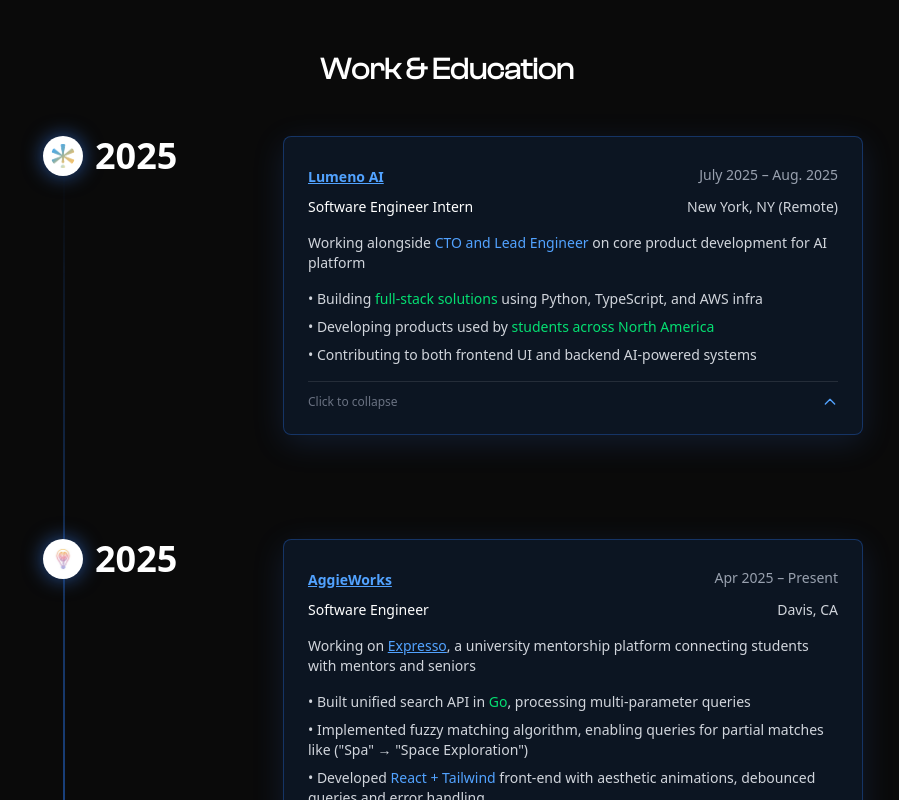
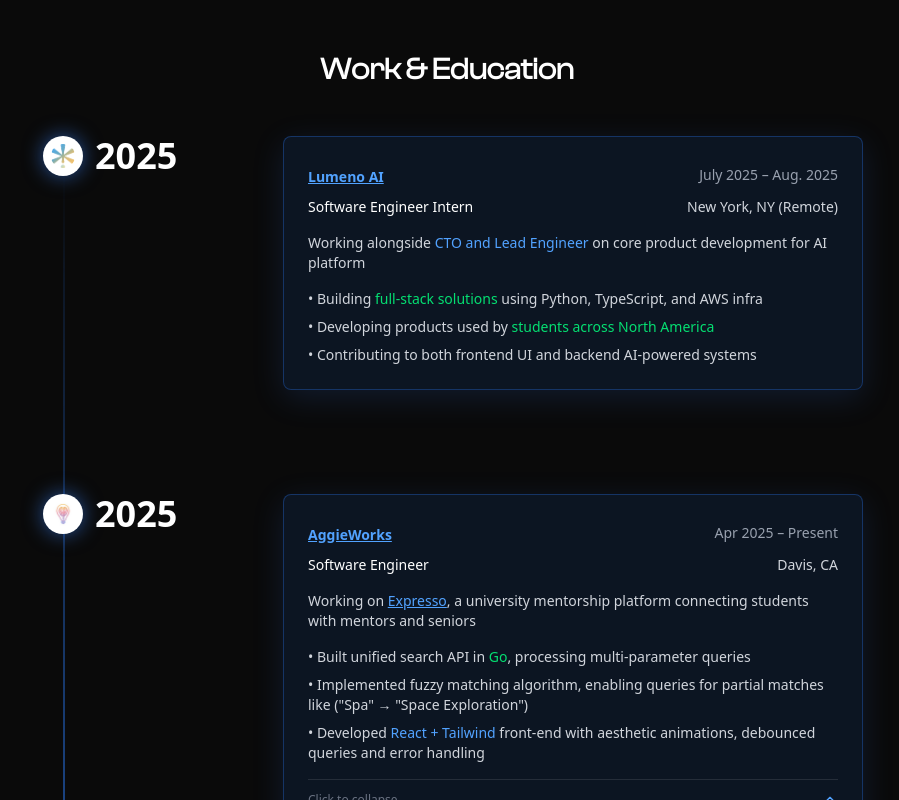
Before and after one commit to DommyMM/portfolio, a Next.js app: page / in a window 1280 px wide. Shown: the part 1360-2160 px from the top of the page, without its empty margins (193-1092 px from the left). Built offline with nearby package versions, Linux system fonts and the light colour scheme.

Commit message:
rename navbar, timeline animation

```diff
--- a/src/components/Navbar.tsx
+++ b/src/components/Navbar.tsx
@@ -1,6 +1,6 @@
 "use client";
 
-import { Navbar, NavBody, NavItems, MobileNav, NavbarLogo, MobileNavHeader, MobileNavToggle, MobileNavMenu } from "@/components/ui/ResizableNavbar";
+import { Navbar, NavBody, NavItems, MobileNav, NavbarLogo, MobileNavHeader, MobileNavToggle, MobileNavMenu } from "@/components/ui/FloatingNavbar";
 import { ToggleButton } from "@/components/ui/Button";
 import { useState } from "react";
 
--- a/src/components/ui/Timeline.tsx
+++ b/src/components/ui/Timeline.tsx
@@ -21,7 +21,7 @@
     const containerRef = useRef<HTMLDivElement>(null)
     const [height, setHeight] = useState(0)
     const [itemProgress, setItemProgress] = useState<number[]>(new Array(data.length).fill(0))
-    const [expandedItems, setExpandedItems] = useState<Set<number>>(new Set())
+    const [expandedItems, setExpandedItems] = useState<Set<number>>(new Set([0])) // First item starts expanded
 
     useEffect(() => {
         if (ref.current) {
@@ -49,10 +49,10 @@
             })
             setItemProgress(newProgress)
 
-        // Auto-expand items when selection animation is triggered
-        const newExpanded = new Set<number>()
+            // Auto-expand items when selection animation is triggered (always include first item)
+            const newExpanded = new Set<number>([0]) // Always keep first item expanded
             newProgress.forEach((progress, index) => {
-            if (progress > 0.3) {
+                if (progress > 0.3 || index === 0) { // Always expand first item
                     newExpanded.add(index)
                 }
             })
@@ -62,6 +62,9 @@
     }, [scrollYProgress, data])
 
     const toggleExpanded = (index: number) => {
+        // Prevent collapsing the first item
+        if (index === 0) return
+
         const newExpanded = new Set(expandedItems)
         if (newExpanded.has(index)) {
             newExpanded.delete(index)
@@ -87,15 +90,57 @@
                 if (childProps.className === "expandable-content") {
                     return (
                         <motion.div
-                initial={{ height: 0, opacity: 0 }}
+                            initial={{
+                                height: 0,
+                                opacity: 0,
+                                scale: 0.95,
+                                transformOrigin: "top center"
+                            }}
                             animate={{
                                 height: expandedItems.has(index) ? "auto" : 0,
                                 opacity: expandedItems.has(index) ? 1 : 0,
+                                scale: expandedItems.has(index) ? 1 : 0.95,
                             }}
-                transition={{ duration: 0.3, ease: "easeInOut" }}
+                            transition={{
+                                duration: 0.4,
+                                ease: "easeOut",
+                                type: "spring",
+                                stiffness: 300,
+                                damping: 30
+                            }}
                             className="overflow-hidden"
                         >
-                {childProps.children}
+                            <motion.div
+                                initial={{ y: 20, opacity: 0 }}
+                                animate={{
+                                    y: expandedItems.has(index) ? 0 : 20,
+                                    opacity: expandedItems.has(index) ? 1 : 0,
+                                }}
+                                transition={{
+                                    duration: 0.3,
+                                    delay: expandedItems.has(index) ? 0.1 : 0,
+                                    ease: "easeOut"
+                                }}
+                            >
+                                {/* Stagger individual bullets */}
+                                {React.Children.map(childProps.children, (bullet, bulletIndex) => (
+                                    <motion.div
+                                        key={bulletIndex}
+                                        initial={{ x: -10, opacity: 0 }}
+                                        animate={{
+                                            x: expandedItems.has(index) ? 0 : -10,
+                                            opacity: expandedItems.has(index) ? 1 : 0,
+                                        }}
+                                        transition={{
+                                            duration: 0.3,
+                                            delay: expandedItems.has(index) ? 0.15 + (bulletIndex * 0.1) : 0,
+                                            ease: "easeOut"
+                                        }}
+                                    >
+                                        {bullet}
+                                    </motion.div>
+                                ))}
+                            </motion.div>
                         </motion.div>
                     )
                 }
@@ -187,7 +232,8 @@
                                     {/* Render the content with expansion handling */}
                                     {renderContentWithExpansion(item.content, index)}
 
-                    {/* Expand/Collapse button */}
+                                    {/* Expand/Collapse button - hide for first item */}
+                                    {index !== 0 && (
                                         <motion.div
                                             className="flex items-center justify-between mt-4 pt-3 border-t border-gray-600/30 dark:border-white/10 cursor-pointer"
                                             onClick={() => toggleExpanded(index)}
@@ -207,6 +253,7 @@
                                                 </svg>
                                             </motion.div>
                                         </motion.div>
+                                    )}
                                 </motion.div>
                             </div>
                         </motion.div>
```
Also changed, not shown: src/components/ui/FloatingNavbar.tsx (renamed from src/components/ui/ResizableNavbar.tsx). Lines whose indentation alone changed are shown as unchanged.
